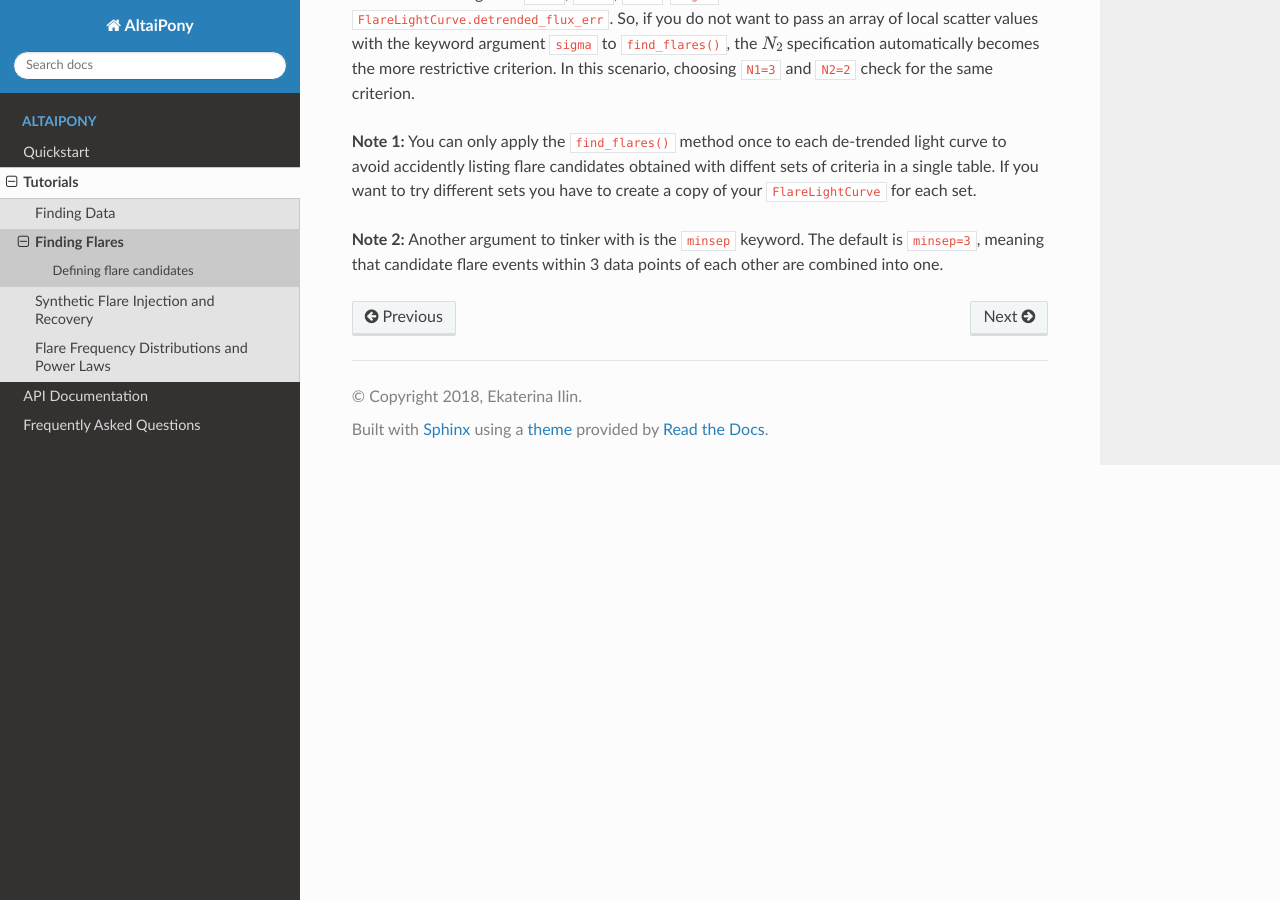
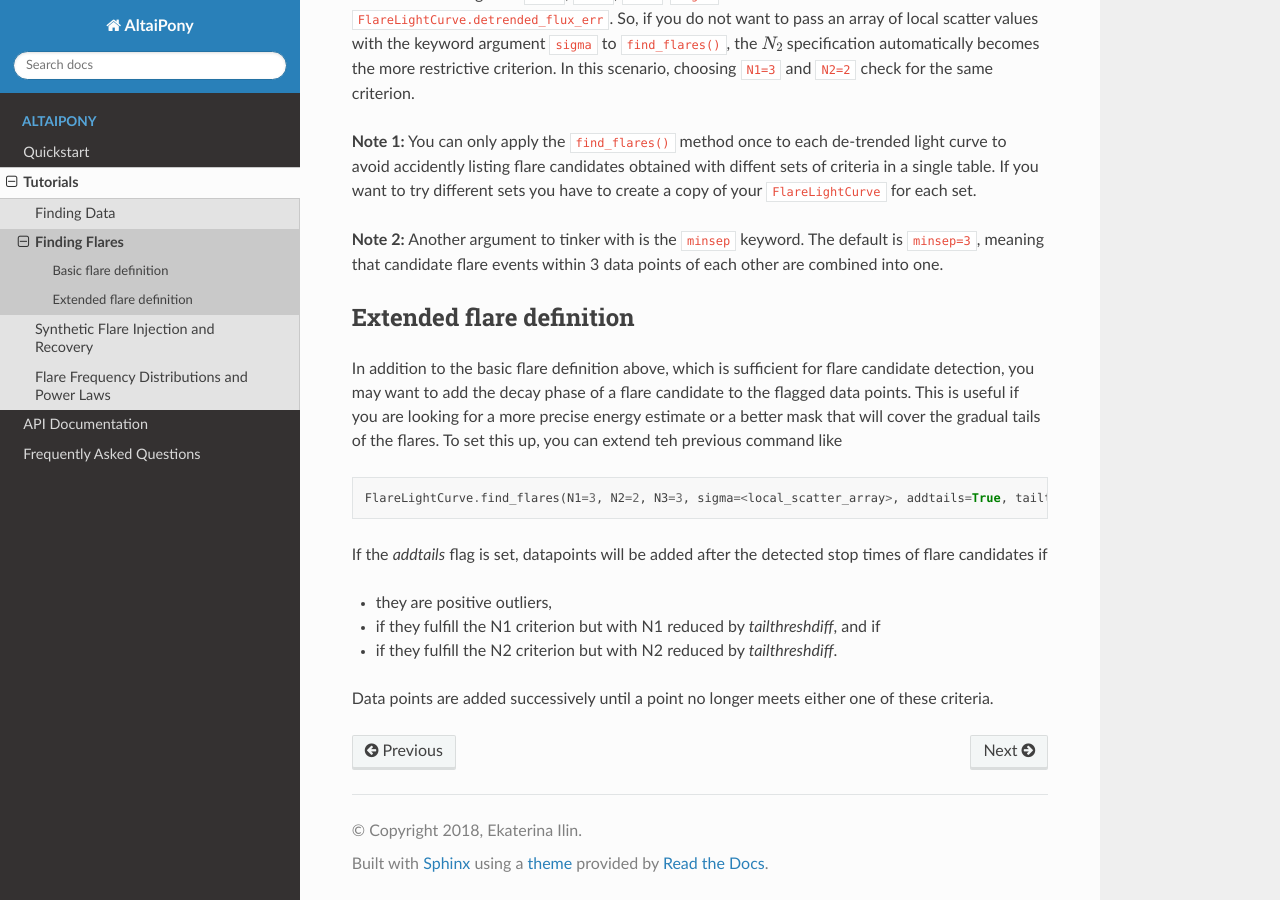
Before and after one commit to ekaterinailin/AltaiPony, a Sphinx documentation site: the page built from docs/source/tutorials/altai.rst, in a window 1280 px wide and 900 px high, scrolled down 2256 px. Built offline with Sphinx 7.4.7 and the Read the Docs theme 2.0.0, drawn with Linux system fonts in a browser that asks for light colours; some of the changed text lies outside the part shown.

Commit message:
Added a section in the docs for the tails

```diff
--- a/docs/source/tutorials/altai.rst
+++ b/docs/source/tutorials/altai.rst
@@ -58,7 +58,7 @@ In our case, it should look like this:
   :width: 700
   :alt: de-trended TESS flare light curve flares
 
-Defining flare candidates
+Basic flare definition
 ^^^^^^^^^^^^^^^^^^^^^^^^^
 
 In ``FlareLightCurve.find_flares()``, the flare candidate definition follows the criteria in `Chang et al. (2015)`_ Eqn. (3) a-d.
@@ -81,7 +81,22 @@ The default settings are: ``N1=3``, ``N2=2``, ``N3=3``. ``sigma`` defaults to ``
 
 **Note 2:** Another argument to tinker with is the ``minsep`` keyword. The default is ``minsep=3``, meaning that candidate flare events within 3 data points of each other are combined into one.
 
+Extended flare definition
+^^^^^^^^^^^^^^^^^^^^^^^^^
 
+In addition to the basic flare definition above, which is sufficient for flare candidate detection, you may want to add the decay phase of a flare candidate to the flagged data points. This is useful if you are looking for a more precise energy estimate or a better mask that will cover the gradual tails of the flares. To set this up, you can extend teh previous command like
+
+::
+
+    FlareLightCurve.find_flares(N1=3, N2=2, N3=3, sigma=<local_scatter_array>, addtails=True, tailthreshdiff=<decrease in N1 and N2>)
+
+If the `addtails` flag is set, datapoints will be added after the detected stop times of flare candidates if
+
+* they are positive outliers,
+* if they fulfill the N1 criterion but with N1 reduced by `tailthreshdiff`, and if
+* if they fulfill the N2 criterion but with N2 reduced by `tailthreshdiff`.
+
+Data points are added successively until a point no longer meets either one of these criteria.
 
 .. _here: https://altaipony.readthedocs.io/en/latest/api/lcio.html
 .. _DataFrame: https://pandas.pydata.org/pandas-docs/stable/reference/api/pandas.DataFrame.html
```
